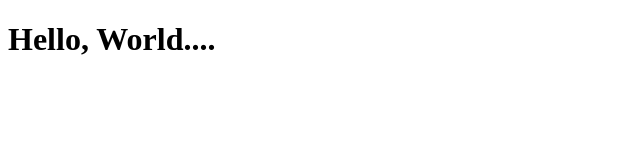
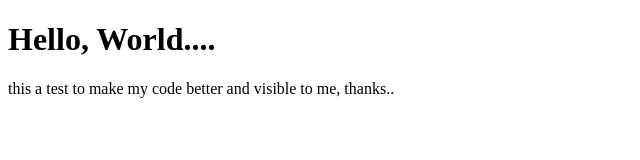
Before and after one commit to pappudutta279/project_1, a plain HTML site: page index.html in a window 1280 px wide. Shown: the whole page, without its empty margins (0-640 px from the left). Drawn offline with Linux system fonts and the light colour scheme.

Commit message:
2nd test

```diff
--- a/index.html
+++ b/index.html
@@ -10,5 +10,8 @@
     <h1>
         Hello, World....
     </h1>
+    <p>
+        this a test to make my code better and visible to me, thanks..
+    </p>
 </body>
 </html>
```
